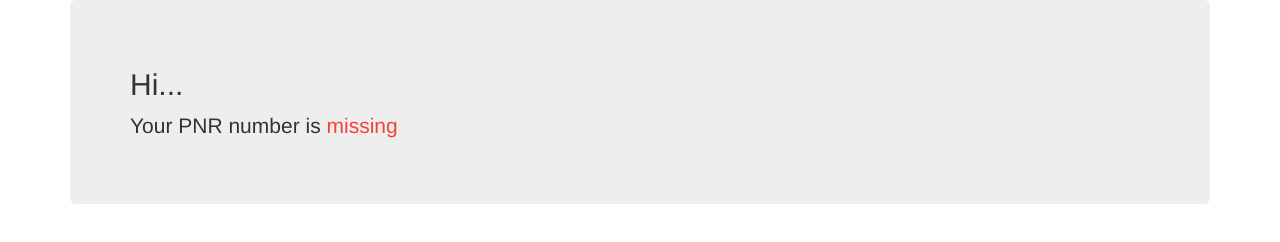
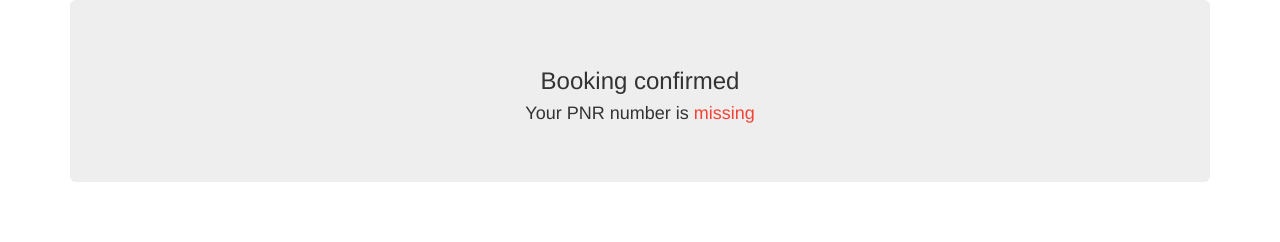
Before and after one commit to redhat125/redhat125.github.io, a plain HTML site: page irctcbooking.html in a window 1280 px wide. Drawn offline with nearby package versions, Linux system fonts and the light colour scheme.

Commit message:
Update irctcbooking.html

```diff
--- a/irctcbooking.html
+++ b/irctcbooking.html
@@ -5,11 +5,11 @@
    <body>
       <div class="container">
          <div class="jumbotron">
-            <h2>Hi<span id="user"></span>...</h2>
-            <p>
+            <h3 style="text-align:center;">Booking confirmed</h3>
+            <h4 style="text-align:center;">
                Your PNR number is
-               <sapn style="color:#f44336" id="pnrnumber"></sapn>
-            </p>
+               <span style="color:#f44336" id="pnrnumber"></span>
+            </h4>
          </div>
       </div>
       <script src="https://cdnjs.cloudflare.com/ajax/libs/jquery/3.2.1/jquery.min.js" crossorigin="anonymous"></script>
```
